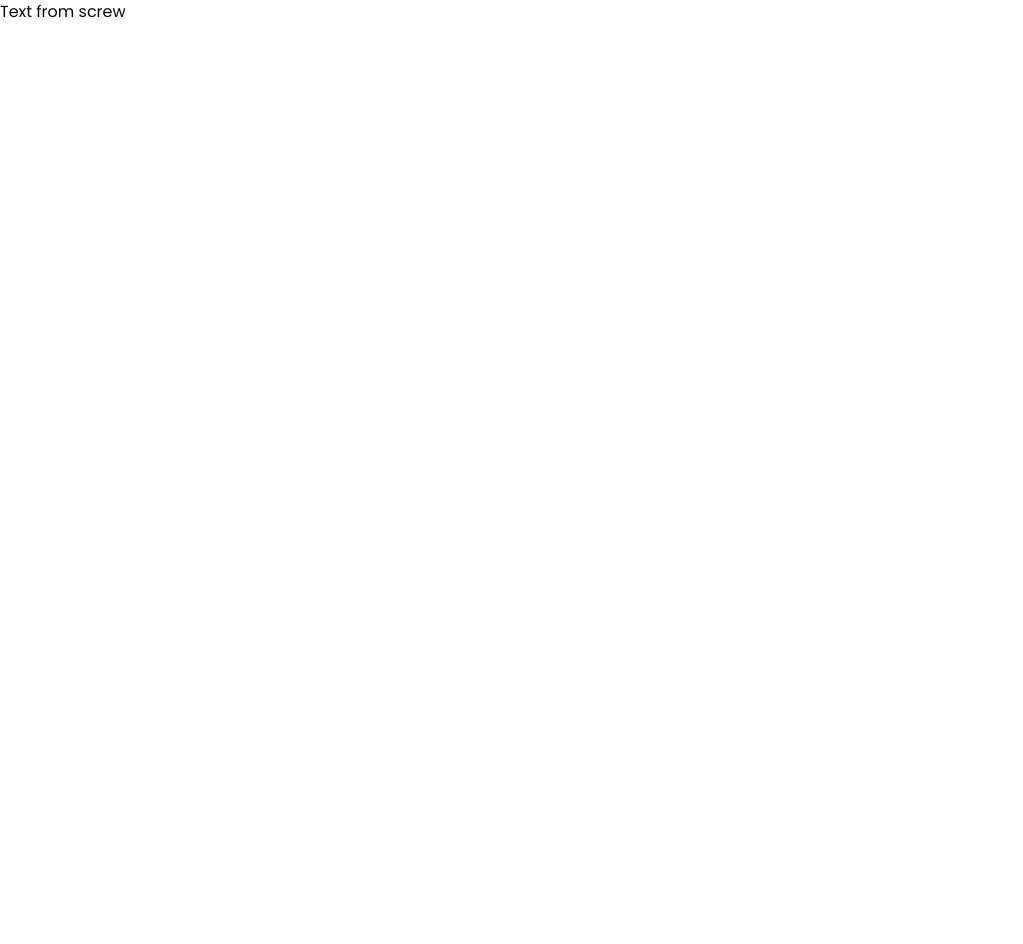
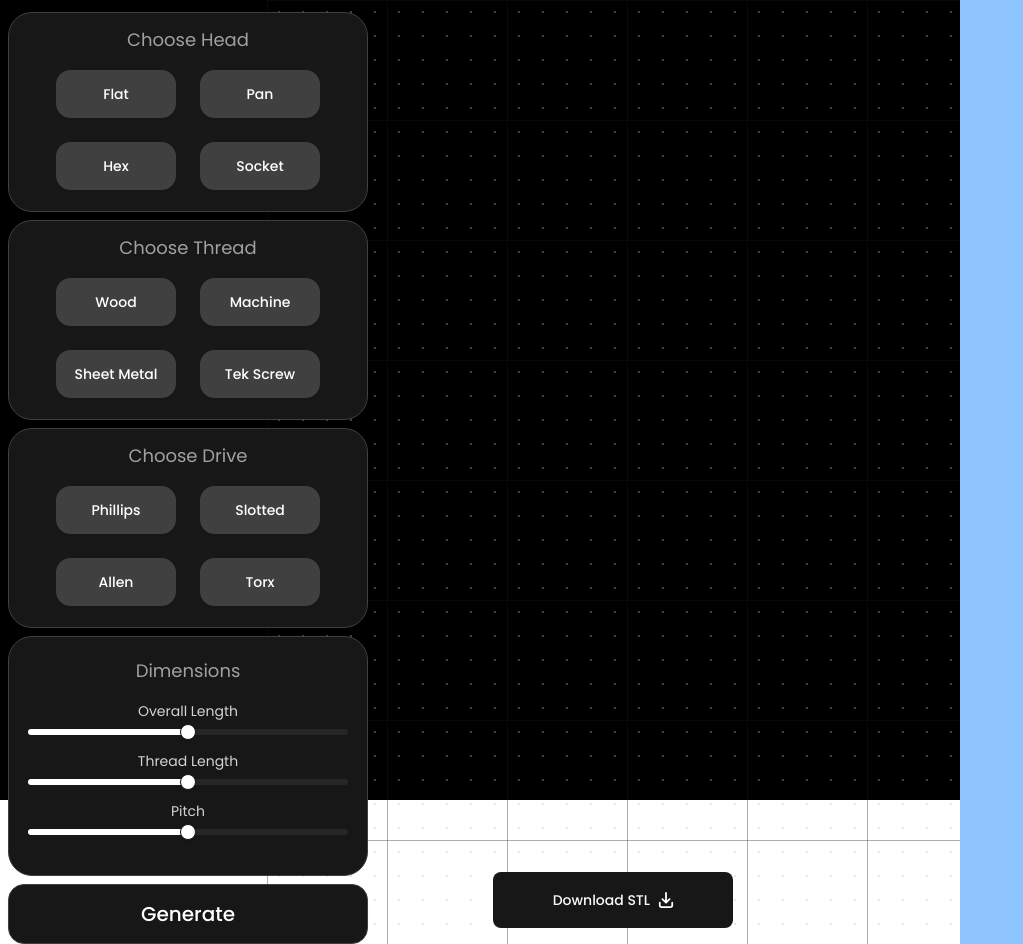
Before and after one commit to ShivanshuPande/formex-Project, a Next.js app: page /explore/screw in a window 1280 px wide. Shown: the whole page, without its empty margins (0-1023 px from the left). Before the commit the page ends 800 px from the top, so only its background shows below. Built offline with nearby package versions, Linux system fonts and the light colour scheme.

Commit message:
alot of logical chanegs

```diff
--- a/package.json
+++ b/package.json
@@ -9,6 +9,8 @@
     "lint": "eslint"
   },
   "dependencies": {
+    "@radix-ui/react-slider": "^1.3.6",
+    "@radix-ui/react-slot": "^1.2.4",
     "class-variance-authority": "^0.7.1",
     "clsx": "^2.1.1",
     "lucide-react": "^0.555.0",
--- a/src/app/explore/page.tsx
+++ b/src/app/explore/page.tsx
@@ -1,5 +1,5 @@
-  import ComponentCard from "../components/ui/ComponentCard";
-  import { FlipWords } from "../components/ui/TextContainer";
+  import ComponentCard from "../../components/ui/ComponentCard";
+  import { FlipWords } from "../../components/ui/TextContainer";
 
   export default function Page() {
     return <main className="text-white min-h-screen bg-black relative overflow-hidden">
@@ -33,6 +33,6 @@
       </div>
 
 
-    </div>;
+    </div>
     </main>
   }
--- a/src/app/explore/screw/page.tsx
+++ b/src/app/explore/screw/page.tsx
@@ -1,5 +1,50 @@
+"use client"
+import { Button } from "@/components/ui/button";
+import ChoiceCard from "@/components/ui/ChoiceCard";
+import ChoiceSlider from "@/components/ui/ChoiceSlider";
+
 export default function Page(){
-    return <div>
-        Text from screw
-    </div>
+    return (
+        <div className="bg-black grid grid-cols-24 h-screen ">
+            <div className="col-span-5 pt-1 z-10">
+                <ChoiceCard title="Choose Head" button1="Flat" button2="Pan" button3="Hex" button4="Socket"/>
+                <ChoiceCard title="Choose Thread" button1="Wood" button2="Machine" button3="Sheet Metal" button4="Tek Screw"/>
+                <ChoiceCard title="Choose Drive" button1="Phillips" button2="Slotted" button3="Allen" button4="Torx"/>
+                <ChoiceSlider slider1="Overall Length" slider2="Thread Length" slider3="Pitch"/>
+                <Button key={"Generate"} variant="outline" className={"ml-2 w-90 rounded-2xl text-xl text-white h-15 bg-neutral-900 border-neutral-700"} onClick={()=>{alert("Your parameteric 3D model is now being Built")}} >
+                    Generate</Button>
+            </div>
+
+            {/* MINIMAL changes: add `relative overflow-hidden` so absolute background is confined here */}
+            <div className="col-span-13 relative overflow-hidden flex flex-col-reverse">
+                <div className="absolute inset-0 pointer-events-none z-0" aria-hidden="true">
+                    <div
+                    className="w-full h-full opacity-100"   /* lowered opacity so content is visible */
+                    style={{
+                        backgroundImage: [
+                        "radial-gradient(circle at center, rgba(94,234,212,0.35) 1px, transparent 1px)",
+                        "linear-gradient(rgba(15,23,42,0.35) 1px, transparent 1px)",
+                        "linear-gradient(90deg, rgba(15,23,42,0.35) 1px, transparent 1px)",
+                        ].join(", "),
+                        backgroundSize: "24px 24px, 120px 120px, 120px 120px",
+                        backgroundPosition: "0 0, 0 0, 0 0",
+                    }}
+                    />
+
+                 </div>
+
+                 {/* Make this positioned so z-10 is honored and it appears above the dotted layer */}
+
+                    <div className="flex flex-row items-center justify-center">
+                        <Button className="w-60 h-14 mb-4 bg-neutral-900 z-10" >Download STL<svg className="w-6 h-6 text-white dark:text-white" aria-hidden="true" xmlns="http://www.w3.org/2000/svg" fill="none" viewBox="0 0 16 18">
+                            <path stroke="currentColor" stroke-linecap="round" stroke-linejoin="round" stroke-width="2" d="M8 1v11m0 0 4-4m-4 4L4 8m11 4v3a2 2 0 0 1-2 2H3a2 2 0 0 1-2-2v-3"/>
+                        </svg></Button>
+                    </div>
+
+            </div>
+
+            <div className="col-span-6 bg-blue-300 z-10"></div>
+
+        </div>
+    )
 }
--- /dev/null
+++ b/src/components/ui/ChoiceCard.tsx
@@ -0,0 +1,50 @@
+"use client"
+
+import React, { useState } from "react"
+import { Button } from "@/components/ui/button"
+
+interface ChoiceCardProps {
+  title: string
+  button1: string
+  button2: string
+  button3: string
+  button4: string
+}
+
+export default function ChoiceCard({
+  title,
+  button1,
+  button2,
+  button3,
+  button4,
+}: ChoiceCardProps) {
+  const [selected, setSelected] = useState<number | null>(null)
+
+  const buttons = [button1, button2, button3, button4]
+
+  return (
+    <div className="m-2 pt-8 pb-10 w-90 h-50 flex flex-col items-center justify-center gap-2 rounded-3xl bg-neutral-900 border-1 border-neutral-700">
+      <div className="text-lg text-neutral-400 text-center px-4 pb-2">
+        {title}
+      </div>
+      <div className="grid grid-cols-2  gap-6">
+        {buttons.map((label, index) => {
+          const isSelected = selected === index
+
+          return (
+            <Button
+              key={index}
+              variant="outline"
+              className={`bg-neutral-700 w-30 h-12 text-white  rounded-xl border-1 transition-colors ${
+                isSelected ? "border-neutral-400" : "border-neutral-700"
+              }`}
+              onClick={() => setSelected(index)}
+            >
+              {label}
+            </Button>
+          )
+        })}
+      </div>
+    </div>
+  )
+}
--- /dev/null
+++ b/src/components/ui/ChoiceSlider.tsx
@@ -0,0 +1,41 @@
+"use client"
+
+import React from "react"
+import { Slider } from "@/components/ui/slider"
+
+interface ChoiceSliderProps {
+  slider1: string
+  slider2: string
+  slider3: string
+}
+
+export default function ChoiceSlider({
+  slider1,
+  slider2,
+  slider3,
+}: ChoiceSliderProps) {
+  const sliders = [slider1, slider2, slider3]
+
+  return (
+    <div className="m-2 pt-5 pb-10 w-90 flex flex-col items-center justify-center gap-4 rounded-3xl bg-neutral-900 border border-neutral-700">
+      <div className="text-lg text-neutral-400 text-center">
+        Dimensions
+      </div>
+      <div className="w-full flex flex-col gap-4 ">
+        {sliders.map((label, index) => (
+          <div key={index} className="flex flex-col items-center gap-2">
+            <span className="text-sm text-neutral-300 text-center">
+              {label}
+            </span>
+            <Slider
+              className="w-full max-w-xs [&_[data-slot=slider-range]]:bg-white"
+              defaultValue={[25]}
+              min={0}
+              max={50}
+            />
+          </div>
+        ))}
+      </div>
+    </div>
+  )
+}
--- /dev/null
+++ b/src/components/ui/button.tsx
@@ -0,0 +1,60 @@
+import * as React from "react"
+import { Slot } from "@radix-ui/react-slot"
+import { cva, type VariantProps } from "class-variance-authority"
+
+import { cn } from "@/lib/utils"
+
+const buttonVariants = cva(
+  "inline-flex items-center justify-center gap-2 whitespace-nowrap rounded-md text-sm font-medium transition-all disabled:pointer-events-none disabled:opacity-50 [&_svg]:pointer-events-none [&_svg:not([class*='size-'])]:size-4 shrink-0 [&_svg]:shrink-0 outline-none focus-visible:border-ring focus-visible:ring-ring/50 focus-visible:ring-[3px] aria-invalid:ring-destructive/20 dark:aria-invalid:ring-destructive/40 aria-invalid:border-destructive",
+  {
+    variants: {
+      variant: {
+        default: "bg-primary text-primary-foreground hover:bg-primary/90",
+        destructive:
+          "bg-destructive text-white hover:bg-destructive/90 focus-visible:ring-destructive/20 dark:focus-visible:ring-destructive/40 dark:bg-destructive/60",
+        outline:
+          "border bg-background shadow-xs hover:bg-accent hover:text-accent-foreground dark:bg-input/30 dark:border-input dark:hover:bg-input/50",
+        secondary:
+          "bg-secondary text-secondary-foreground hover:bg-secondary/80",
+        ghost:
+          "hover:bg-accent hover:text-accent-foreground dark:hover:bg-accent/50",
+        link: "text-primary underline-offset-4 hover:underline",
+      },
+      size: {
+        default: "h-9 px-4 py-2 has-[>svg]:px-3",
+        sm: "h-8 rounded-md gap-1.5 px-3 has-[>svg]:px-2.5",
+        lg: "h-10 rounded-md px-6 has-[>svg]:px-4",
+        icon: "size-9",
+        "icon-sm": "size-8",
+        "icon-lg": "size-10",
+      },
+    },
+    defaultVariants: {
+      variant: "default",
+      size: "default",
+    },
+  }
+)
+
+function Button({
+  className,
+  variant,
+  size,
+  asChild = false,
+  ...props
+}: React.ComponentProps<"button"> &
+  VariantProps<typeof buttonVariants> & {
+    asChild?: boolean
+  }) {
+  const Comp = asChild ? Slot : "button"
+
+  return (
+    <Comp
+      data-slot="button"
+      className={cn(buttonVariants({ variant, size, className }))}
+      {...props}
+    />
+  )
+}
+
+export { Button, buttonVariants }
--- /dev/null
+++ b/src/components/ui/slider.tsx
@@ -0,0 +1,63 @@
+"use client"
+
+import * as React from "react"
+import * as SliderPrimitive from "@radix-ui/react-slider"
+
+import { cn } from "@/lib/utils"
+
+function Slider({
+  className,
+  defaultValue,
+  value,
+  min = 0,
+  max = 100,
+  ...props
+}: React.ComponentProps<typeof SliderPrimitive.Root>) {
+  const _values = React.useMemo(
+    () =>
+      Array.isArray(value)
+        ? value
+        : Array.isArray(defaultValue)
+          ? defaultValue
+          : [min, max],
+    [value, defaultValue, min, max]
+  )
+
+  return (
+    <SliderPrimitive.Root
+      data-slot="slider"
+      defaultValue={defaultValue}
+      value={value}
+      min={min}
+      max={max}
+      className={cn(
+        "relative flex w-full touch-none items-center select-none data-[disabled]:opacity-50 data-[orientation=vertical]:h-full data-[orientation=vertical]:min-h-44 data-[orientation=vertical]:w-auto data-[orientation=vertical]:flex-col",
+        className
+      )}
+      {...props}
+    >
+      <SliderPrimitive.Track
+        data-slot="slider-track"
+        className={cn(
+          "bg-neutral-800 relative grow overflow-hidden rounded-full data-[orientation=horizontal]:h-1.5 data-[orientation=horizontal]:w-full data-[orientation=vertical]:h-full data-[orientation=vertical]:w-1.5"
+        )}
+      >
+        <SliderPrimitive.Range
+          data-slot="slider-range"
+          className={cn(
+            "bg-white absolute data-[orientation=horizontal]:h-full data-[orientation=vertical]:w-full"
+          )}
+        />
+      </SliderPrimitive.Track>
+      {Array.from({ length: _values.length }, (_, index) => (
+        <SliderPrimitive.Thumb
+          data-slot="slider-thumb"
+          key={index}
+          className="border-primary ring-ring/50 block size-4 shrink-0 rounded-full border bg-white shadow-sm transition-[color,box-shadow] hover:ring-4 focus-visible:ring-4 focus-visible:outline-hidden disabled:pointer-events-none disabled:opacity-50"
+        />
+      ))}
+    </SliderPrimitive.Root>
+  )
+}
+
+export { Slider }
```
Also changed, not shown: src/components/ui/ComponentCard.tsx (renamed from src/app/components/ui/ComponentCard.tsx), src/components/ui/TextContainer.tsx (renamed from src/app/components/ui/TextContainer.tsx), 1 other file (tests, documents, lock files or other folders).
